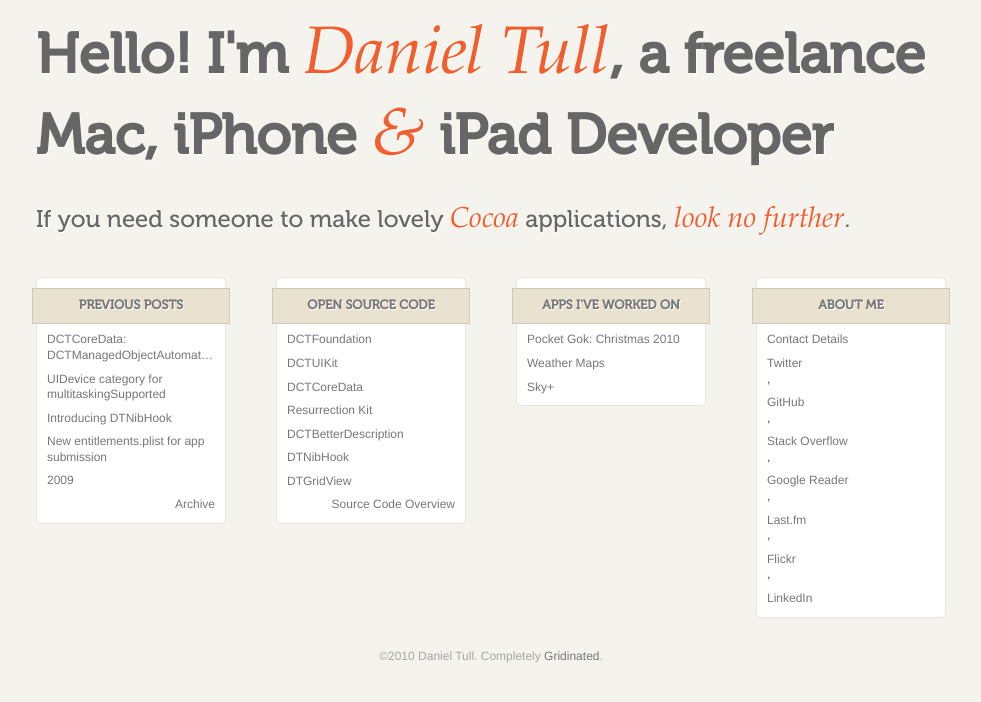
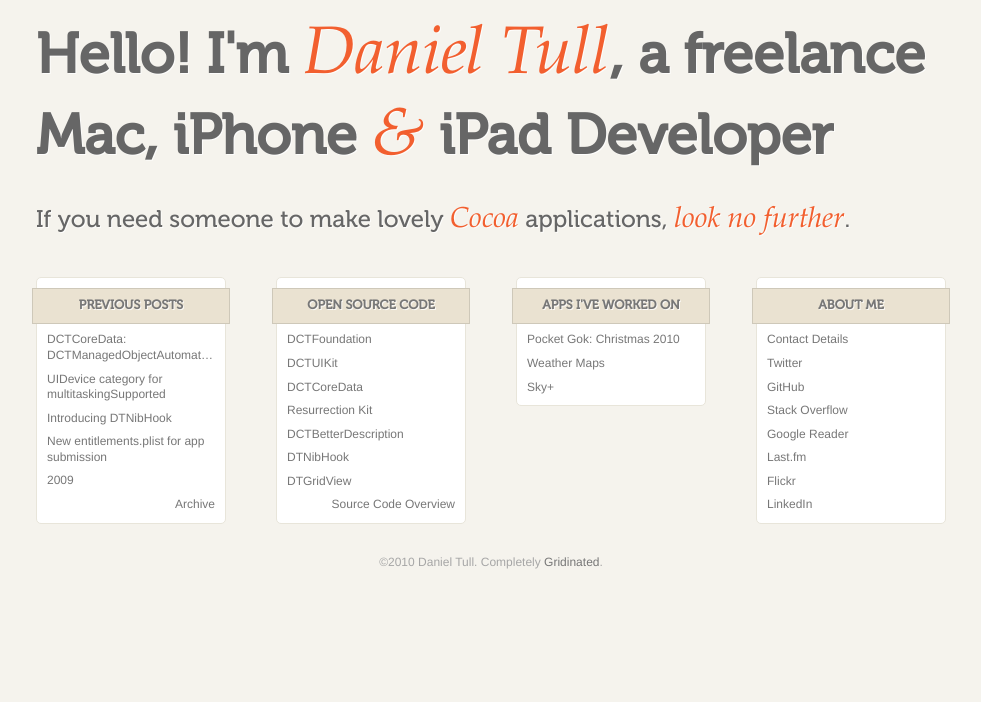
Before and after one commit to danielctull/danielctull.github.com, a Jekyll site: the page built from index.html, in a window 1280 px wide, cut to the strip 134-836 px from the top of the page. Shown: the whole strip, without its empty margins (149-1130 px from the left). Built offline with Jekyll 4.4.1, drawn with Linux system fonts in a browser that asks for light colours.

Commit message:
Remove commas.

```diff
--- a/_includes/aboutmenu.html
+++ b/_includes/aboutmenu.html
@@ -1,11 +1,11 @@
 <h3>About Me</h3>
 <ul>
 	<li><a href="/contact/">Contact Details</a></li>
-	<li><a href="http://twitter.com/danielctull">Twitter</a>,</li>
-    <li><a href="http://github.com/danielctull">GitHub</a>,</li>
-    <li><a href="http://stackoverflow.com/users/155863/daniel-tull">Stack Overflow</a>,</li>
-    <li><a href="http://google.com/reader/shared/06047137066122335809">Google Reader</a>,</li>
-    <li><a href="http://www.last.fm/user/danielctull">Last.fm</a>,</li>
-    <li><a href="http://flickr.com/photos/18319588@N00/">Flickr</a>,</li>
+	<li><a href="http://twitter.com/danielctull">Twitter</a></li>
+    <li><a href="http://github.com/danielctull">GitHub</a></li>
+    <li><a href="http://stackoverflow.com/users/155863/daniel-tull">Stack Overflow</a></li>
+    <li><a href="http://google.com/reader/shared/06047137066122335809">Google Reader</a></li>
+    <li><a href="http://www.last.fm/user/danielctull">Last.fm</a></li>
+    <li><a href="http://flickr.com/photos/18319588@N00/">Flickr</a></li>
     <li><a href="http://uk.linkedin.com/in/danieltull">LinkedIn</a></li>
 </ul>
```
